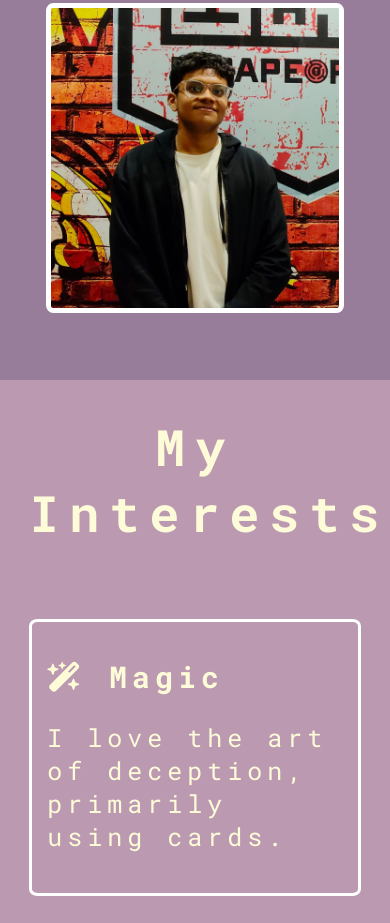
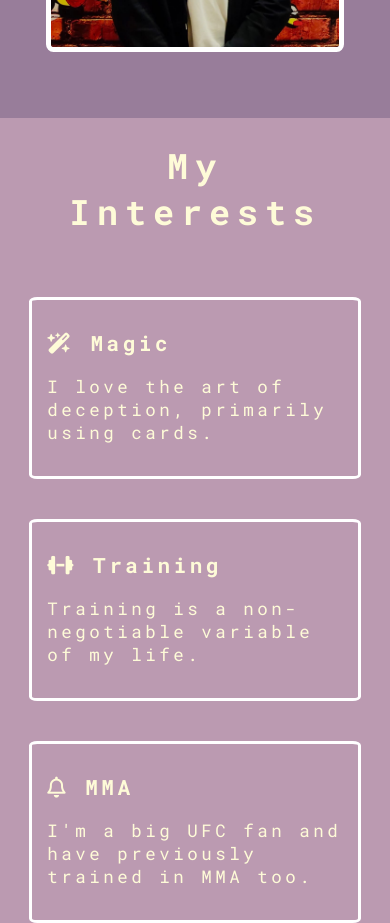
Before and after one commit to Ethan-Saju/Personal-Site, a plain HTML site: page index.html in a window 390 px wide. Shown: the part 752-1675 px from the top of the page. Drawn offline with Linux system fonts and the light colour scheme.

Commit message:
Update styles.css

```diff
--- a/styles.css
+++ b/styles.css
@@ -122,7 +122,54 @@ body {
     flex-direction: column;
   }
 
-  .body {
-    font-size: 75%;
+@media (max-width: 414px) {
+  .intro {
+    flex-direction: column;
+    height: 100%;
+    text-align: center;
+  }
+
+  .interests {
+    display: flex;
+    flex-direction: column;
+  }
+
+  #name {
+    font-size: 70px; /* 70% of 100px */
+  }
+
+  .sub-heading {
+    font-size: 28px; /* 70% of 40px */
+    letter-spacing: 7px; /* 70% of 10px */
+  }
+
+  .info {
+    letter-spacing: 7px; /* 70% of 10px */
+  }
+
+  .interest {
+    font-size: 35px; /* 70% of 50px */
+  }
+
+  .skill {
+    letter-spacing: 3.5px; /* 70% of 5px */
+  }
+
+  .text {
+    font-size: 17.5px; /* 70% of 25px */
+  }
+
+  .heading {
+    font-size: 21px; /* 70% of 30px */
+  }
+
+  #contact-here {
+    font-size: 17.5px; /* 70% of 25px */
+    letter-spacing: 3.5px; /* 70% of 5px */
+  }
+
+  .link {
+    font-size: 14px; /* 70% of 20px */
   }
 }
+}
```
